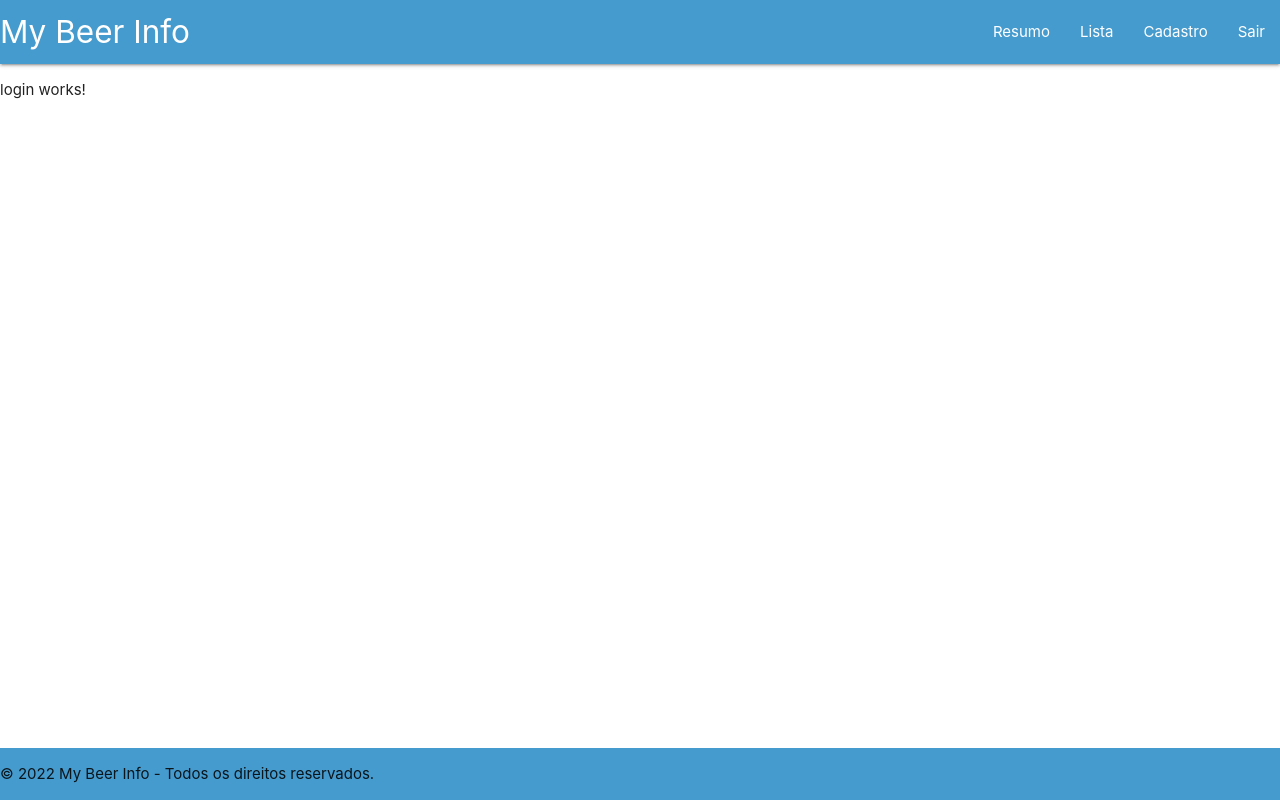
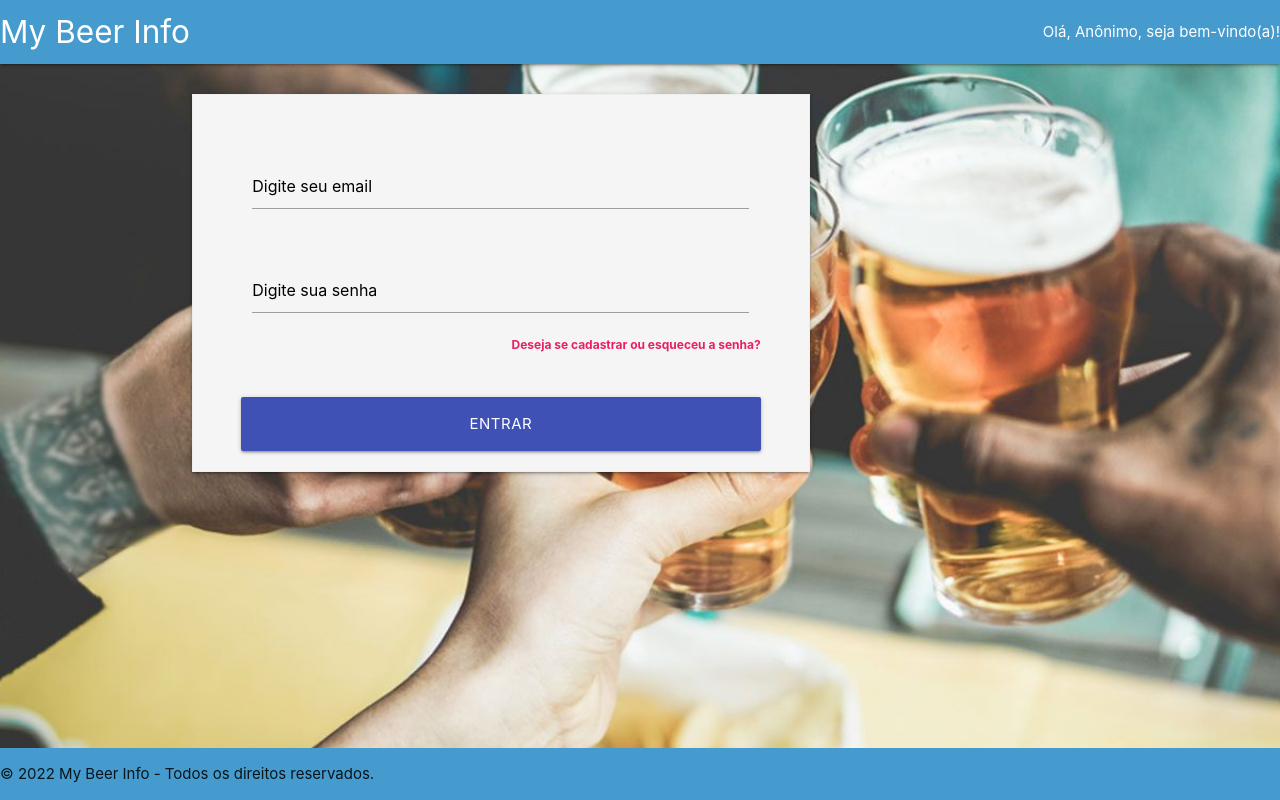
Before and after one commit to dannrock/my-beer-info, an Angular app: page /login in a window 1280 px wide. Built offline with nearby package versions, Linux system fonts and the light colour scheme.

Commit message:
Finalização Atividade 08
Uso do Materialize, criação do layout com componentes e uso de dois data-bindings (Interpolation e Event Binding)

```diff
--- a/src/app/components/common/header/header.component.html
+++ b/src/app/components/common/header/header.component.html
@@ -2,11 +2,14 @@
   <div class="nav-wrapper">
     <a href="#" class="brand-logo">My Beer Info</a>
     <ul id="nav-mobile" class="right hide-on-med-and-down">
+      <li>Olá, {{ loggedInUserName }}, seja bem-vindo(a)!</li>
       <!--Habilitado apenas quando logado-->
+      <!--
       <li><a href="#">Resumo</a></li>
       <li><a href="#">Lista</a></li>
       <li><a href="#">Cadastro</a></li>
       <li><a href="#">Sair</a></li>
+      -->
     </ul>
   </div>
 </nav>
--- a/src/app/components/common/header/header.component.ts
+++ b/src/app/components/common/header/header.component.ts
@@ -6,6 +6,8 @@ import { Component, OnInit } from '@angular/core';
   styleUrls: ['./header.component.css']
 })
 export class HeaderComponent implements OnInit {
+  isLoggedIn: boolean = false;
+  loggedInUserName: string = "Anônimo";
 
   constructor() { }
 
--- a/src/app/components/login/login.component.css
+++ b/src/app/components/login/login.component.css
@@ -0,0 +1,13 @@
+body {
+  background-image: url("/assets/resources/images/image-background.jpg");
+  background-repeat: no-repeat;
+  background-position: center;
+  background-size: cover;
+  width: 100%;
+  height:100vh;
+}
+
+::placeholder {
+  color: black;
+  opacity: 1;
+}
--- a/src/app/components/login/login.component.html
+++ b/src/app/components/login/login.component.html
@@ -1 +1,34 @@
-<p>login works!</p>
+<main>
+  <div class="section"></div>
+    <div class="container">
+      <div class="z-depth-1 grey lighten-4 row" style="display: inline-block; padding: 32px 48px 0px 48px; border: 1px solid #EEE;">
+
+        <form class="col s12" method="post">
+          <div class='row'>
+            <div class='col s12'>
+            </div>
+          </div>
+
+          <div class='row'>
+            <div class='input-field col s12'>
+              <input class='validate' type='email' name='email' id='email' placeholder="Digite seu email"/>
+            </div>
+          </div>
+
+          <div class='row'>
+            <div class='input-field col s12'>
+              <input class='validate' type='password' name='password' id='password' placeholder="Digite sua senha"/>
+            </div>
+            <label style='float: right;'>
+              <a class='pink-text' href='#!'><b>Deseja se cadastrar ou esqueceu a senha?</b></a>
+            </label>
+          </div>
+
+          <br />
+            <div class='row'>
+              <button (click)="fazerLogin()" type='button' name='btn_login' class='col s12 btn btn-large waves-effect indigo'>Entrar</button>
+            </div>
+        </form>
+      </div>
+    </div>
+</main>
--- a/src/app/components/login/login.component.ts
+++ b/src/app/components/login/login.component.ts
@@ -1,9 +1,10 @@
-import { Component, OnInit } from '@angular/core';
+import { Component, OnInit, ViewEncapsulation } from '@angular/core';
 
 @Component({
   selector: 'app-login',
   templateUrl: './login.component.html',
-  styleUrls: ['./login.component.css']
+  styleUrls: ['./login.component.css'],
+  encapsulation: ViewEncapsulation.None
 })
 export class LoginComponent implements OnInit {
 
@@ -12,4 +13,10 @@ export class LoginComponent implements OnInit {
   ngOnInit(): void {
   }
 
+  fazerLogin() {
+    console.log('Efetuou login usando Event Binding');
+    alert('Efetuou login usando Event Binding');
+  }
+
+
 }
```
Also changed, not shown: src/assets/resources/images/image-background.jpg (added), 1 other file (tests, documents, lock files or other folders).
